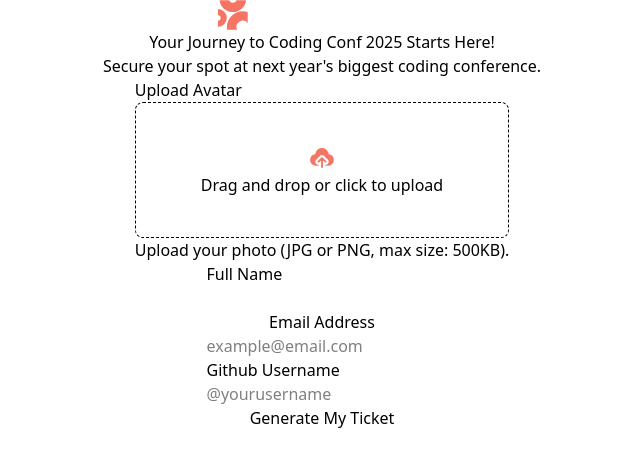
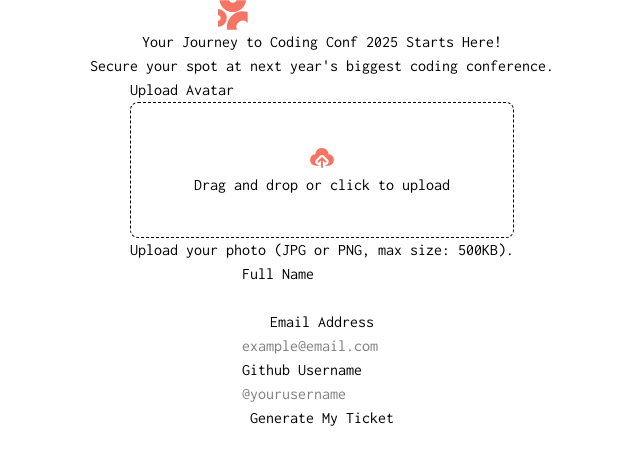
Before and after one commit to micha1bak/frontend-mentor-ticket-generator, a React (Vite) app: page / in a window 1280 px wide. Shown: the top 466 px of the page, without its empty margins (318-958 px from the left). Built offline with nearby package versions, Linux system fonts and the light colour scheme.

Commit message:
changed font family

```diff
--- a/src/index.css
+++ b/src/index.css
@@ -1 +1,11 @@
-@import "tailwindcss"
+@import url('https://fonts.googleapis.com/css2?family=Inconsolata:wght@200..900&family=Outfit:wght@100..900&display=swap');
+
+@import "tailwindcss";
+
+@theme {
+  --font-inconsolata: "Inconsolata", sans-serif;
+}
+
+* {
+  font-family: 'Inconsolata';
+}
```
